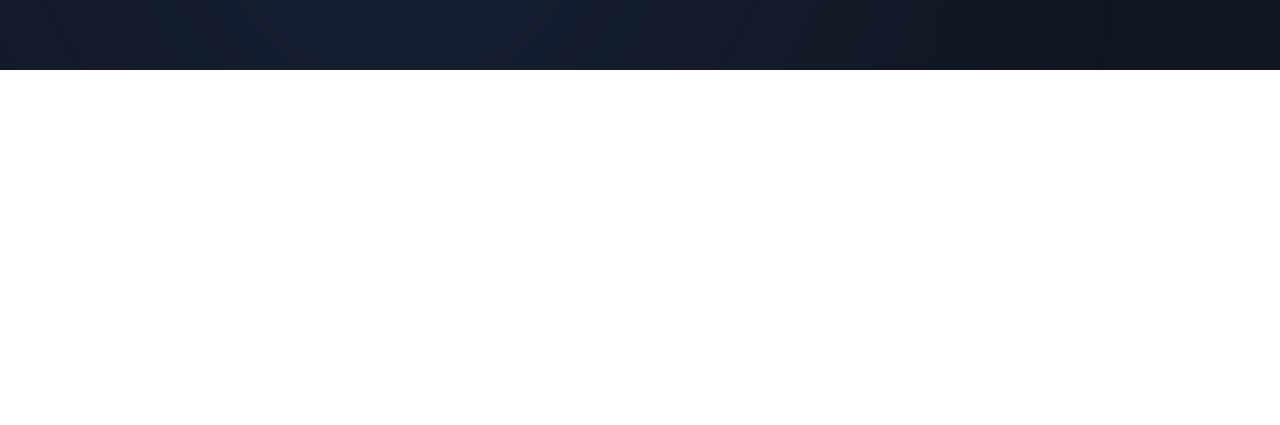
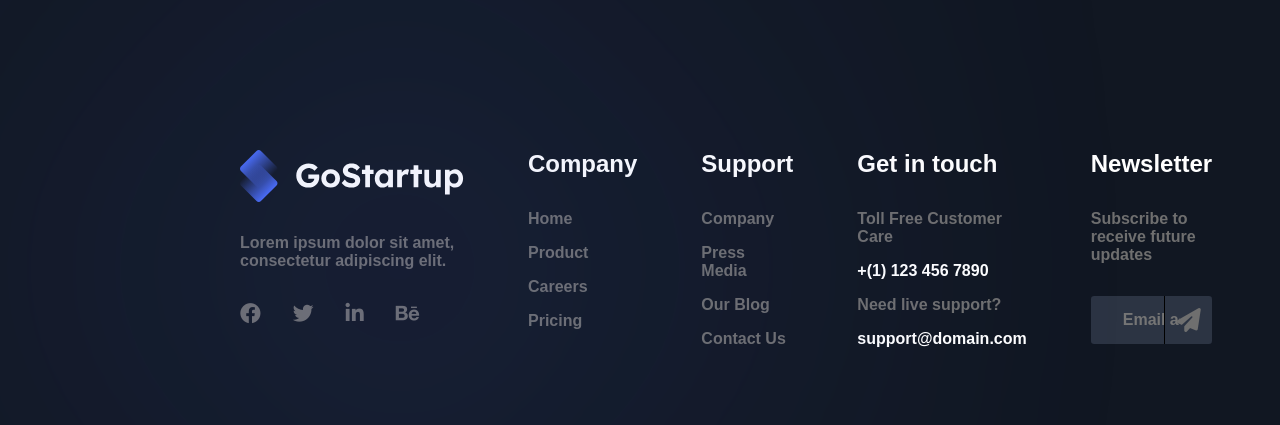
Before and after one commit to tunay-tuncer/full-site-clone, a website built with Vite: page index.html in a window 1280 px wide. Shown: the part 1865-2290 px from the top of the page. Before the commit the page ends 1935 px from the top, so only its background shows below. Built offline with nearby package versions, Linux system fonts and the light colour scheme.

Commit message:
footer and improvements

```diff
--- a/index.html
+++ b/index.html
@@ -105,6 +105,68 @@
       </div>
     </div>
 
+    <footer>
+
+      <div class="footer1 footerItem">
+        <img class="footerLogo" src="images/logo-dark.svg">
+        <p class="footerLorem">Lorem ipsum dolor sit amet, consectetur adipiscing elit.</p>
+        <div class="socialMedia">
+          <ul class="socialMediaUl">
+            <li><i class="fa-brands fa-facebook"></i></li>
+            <li><i class="fa-brands fa-twitter"></i></li>
+            <li><i class="fa-brands fa-linkedin-in"></i></li>
+            <li><i class="fa-brands fa-behance"></i></li>
+          </ul>
+        </div>
+      </div>
+
+      <div class="footer2 footerItem">
+        <h3>Company</h3>
+        <ul class="footer2Ul">
+          <li>Home</li>
+          <li>Product</li>
+          <li>Careers</li>
+          <li>Pricing</li>
+        </ul>
+      </div>
+
+      <div class="footer2 footerItem">
+        <h3>Support</h3>
+        <ul class="footer2Ul">
+          <li>Company</li>
+          <li>Press Media</li>
+          <li>Our Blog</li>
+          <li>Contact Us</li>
+        </ul>
+      </div>
+
+      <div class="footer2 footerItem">
+        <h3>Get in touch</h3>
+        <ul class="footer2Ul">
+          <li>Toll Free Customer Care</li>
+          <li class="footerLiWhite">+(1) 123 456 7890</li>
+          <li>Need live support?</li>
+          <li class="footerLiWhite">support@domain.com</li>
+        </ul>
+      </div>
+
+      <div class="footer2 footerItem">
+        <h3>Newsletter</h3>
+        <p class="footer5p">Subscribe to receive future updates</p>
+        <div class="inputDiv">
+          <input class="footerInput" type="text" placeholder="Email address">
+          <i class="fa-solid fa-paper-plane"></i>
+        </div>
+      </div>
+
+
+
+
+
+    </footer>
+
+    <button class="pageUpButton"><i class="fa-solid fa-arrow-up"></i></button>
+
     <div id="app"></div>
     <script type="module" src="/main.js"></script>
   </body>
--- a/main.js
+++ b/main.js
@@ -3,6 +3,7 @@ import './style.css'
 const typeWriterText = document.querySelector(".typeWriterText")
 const navBar = document.querySelector("nav")
 const navSection = document.querySelector("section")
+const pageUpButton = document.querySelector(".pageUpButton")
 
 
 const phrase = ["Business" , "Agency" , "Startup" , "SaaS"]
@@ -38,12 +39,20 @@ writeLoop()
 function toggleNavPosition(){
   if(window.pageYOffset > 0){
     navBar.style.position = "fixed"
+    pageUpButton.style.opacity = "1"
   }
   else{
     navBar.style.position = "static"
+    pageUpButton.style.opacity = "0"
   }
 }
 
+function pageUpFunc(){
+  window.scrollTo({ top: 0, behavior: 'smooth' });
+}
+
+
 window.addEventListener("scroll" ,toggleNavPosition)
+pageUpButton.addEventListener("click", pageUpFunc)
 
 toggleNavPosition()
--- a/style.css
+++ b/style.css
@@ -17,7 +17,7 @@
 body{
   min-height: 100vh;
   position: relative;
-  /* background-color: #111722 ; */
+  background-color: #111722 ;
 }
 
 .landing{
@@ -332,3 +332,116 @@ section{
 .featuresItems:hover.featuresItems i{
   background: var(--accentBlue);
 }
+
+footer{
+  width: 100%;
+  /* height: 30vh; */
+  padding: 5rem 15rem;
+  display: grid;
+  grid-template-columns: repeat(5, auto);
+  gap: 4rem;
+  /* border-bottom: 1px solid var(--white); */
+}
+
+.footerItem{
+  display: flex;
+  flex-direction: column;
+  row-gap: 2rem;
+}
+
+.footerLorem{
+  color: var(--textgrey);
+  font-weight: 600;
+}
+
+.footerLogo{
+  width: 14rem;
+}
+
+.socialMediaUl{
+  list-style-type: none;
+  display: flex;
+  font-size: 1.3rem;
+  color: var(--textgrey);
+  gap: 2rem;
+}
+
+.footer2 h3{
+  font-size: 1.5rem;
+  color: var(--white);
+}
+
+.footer2Ul{
+  list-style-type: none;
+  color: var(--textgrey);
+  font-weight: 600;
+  font-size: 1rem;
+  display: flex;
+  flex-direction: column;
+  gap: 1rem;
+}
+
+.footerLiWhite{
+  color: var(--white);
+}
+
+.footer5p{
+  font-size: 1rem;
+  color: var(--textgrey);
+  font-weight: 600;
+}
+
+.footerInput{
+  width: 100%;
+  height: 3rem;
+  border: none;
+  padding-inline: 2rem;
+  background-color: #2C3443;
+  border-radius: 0.2rem;
+  font-size: 1rem;
+  font-weight: 600;
+  outline: none;
+  color: var(--textgrey);
+}
+
+.inputDiv{
+  position: relative;
+}
+
+.inputDiv i{
+  width: 3rem;
+  aspect-ratio: 1;
+  font-size: 1.5rem;
+  color: var(--textgrey);
+  border-left: 1px solid black;
+  position: absolute;
+  top: 50%;
+  right: 0;
+  transform: translateY(-50%);
+  display: flex;
+  align-items: center;
+  justify-content: center;
+  transition: 0.4s ease;
+}
+
+.inputDiv i:hover{
+  color: var(--accentHover);
+}
+
+.pageUpButton{
+  width: 3rem;
+  aspect-ratio: 1;
+  background-color: var(--accentBlue);
+  position: fixed;
+  bottom: 3rem;
+  right: 3rem;
+  border: none;
+  border-radius: 0.5rem;
+  font-size: 1rem;
+  transition: 0.4s ease;
+  color: var(--white);
+}
+
+.pageUpButton:hover{
+  background-color: var(--accentHover);
+}
```
Lines whose indentation alone changed are shown as unchanged.
